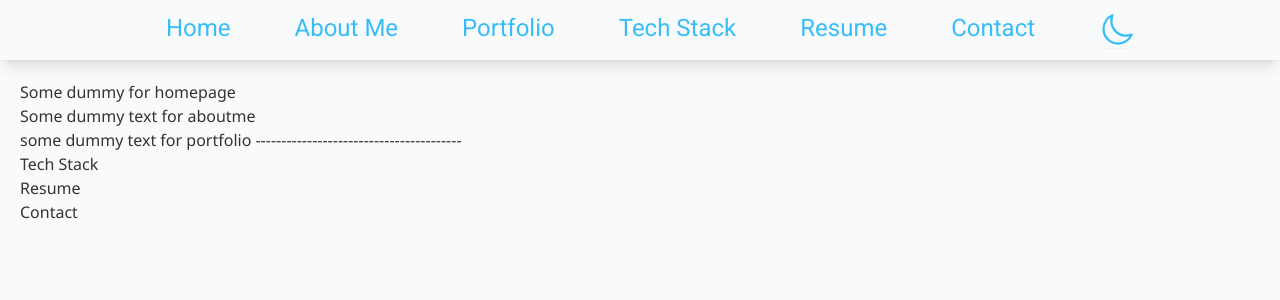
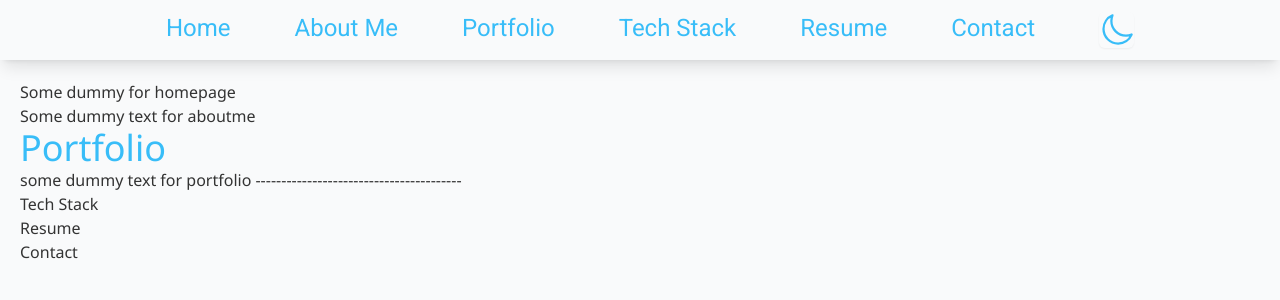
Before and after one commit to marsi107/MyPersonalWebsite, a Next.js app in the folder portfolio/: page / in a window 1280 px wide. Shown: the top 300 px of the page. Built offline with nearby package versions, Linux system fonts and the light colour scheme.

Commit message:
Add class for headers

```diff
--- a/portfolio/app/components/Portfolio.tsx
+++ b/portfolio/app/components/Portfolio.tsx
@@ -3,6 +3,7 @@ import React from 'react'
 const Portfolio = () => {
     return (
         <div id="Portfolio">
+            <h2 className="headers2">Portfolio</h2>
             <p>some dummy text for portfolio ---------------------------------------- </p>
         </div>
     )
--- a/portfolio/app/globals.css
+++ b/portfolio/app/globals.css
@@ -1,3 +1,9 @@
 @tailwind base;
 @tailwind components;
 @tailwind utilities;
+
+@layer components {
+    .headers2 {
+        @apply text-defColors-main text-3xl lg:text-4xl
+    }
+}
```
